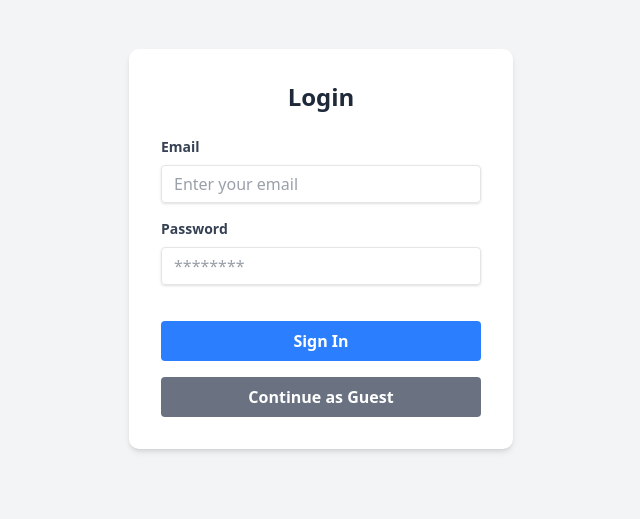
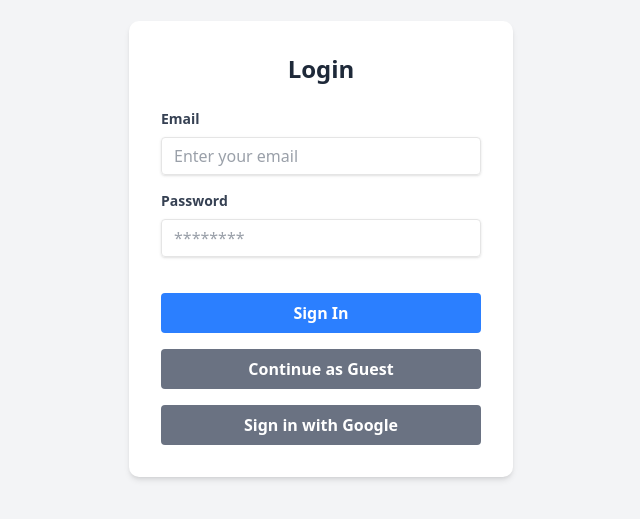
Before and after one commit to CS-472-Clothing-project/clothing-app, a React (Vite) app in the folder Frontend/MeasureLess/: page /login in a window 1280 px wide. Shown: the part 151-670 px from the top of the page, without its empty margins (319-959 px from the left). Built offline with nearby package versions, Linux system fonts and the light colour scheme; no server answers.

Commit message:
fixed navigation added google login

```diff
--- a/Frontend/MeasureLess/src/App.tsx
+++ b/Frontend/MeasureLess/src/App.tsx
@@ -63,7 +63,7 @@ function AppContent() {
         {/* If you rename files/paths, update routes here */}
         //Public Routes
         <Route path="/" element={<Home />} />
-          <Route path="/login" element={<LoggedInRoute><Login /></LoggedInRoute>} />
+          <Route path="/login" element={<Login />}></Route>
 
         //Protected Routes
         <Route path="/userInput" element={<ProtectedRoute><UserInput /></ProtectedRoute>} />
--- a/Frontend/MeasureLess/src/instructions.tsx
+++ b/Frontend/MeasureLess/src/instructions.tsx
@@ -91,7 +91,7 @@ export default function Instructions() {
           </ol>
           <div className="pt-3">
             {/* Link to the camera page */}
-            <a href="/takePicture.tsx" className="inline-block px-5 py-2 rounded-lg bg-foreground text-background">
+            <a href="/takePicture" className="inline-block px-5 py-2 rounded-lg bg-foreground text-background">
               Get Measured
             </a>
           </div>
--- a/Frontend/MeasureLess/src/login.tsx
+++ b/Frontend/MeasureLess/src/login.tsx
@@ -16,7 +16,7 @@ const LoginForm = () => {
         if(!isSigningIn){
             setIsSignIn(true);
             await doSignInWithEmailAndPassword(email, password);
-            navigate('/userInput');
+            navigate("/userInput");
         }
     };
     const onGuestLogin = async (e) => {
@@ -24,19 +24,20 @@ const LoginForm = () => {
         if(!isSigningIn){
             setIsSignIn(true);
             await doSignInAnonymously();
-            navigate('/userInput');
+            navigate("/userInput");
         }
     };
 
-    // const onGoogleSigIn = async (e){
-    //     e.preventDefault();
-    //     if(!isSigningIn){
-    //         setIsSignIn(true);
-    //         doSignInWithGoogle().catch(err =>{
-    //             setIsSignIn(false);
-    //         });
-    //     }
-    // };
+    const onGoogleSigIn = async (e) =>{
+        e.preventDefault();
+        if(!isSigningIn){
+            setIsSignIn(true);
+            doSignInWithGoogle().catch(err =>{
+                setIsSignIn(false);
+            });
+            navigate("/userInput");
+        }
+    };
 
     return (
         <div className="min-h-screen flex items-center justify-center bg-gray-100">
@@ -89,6 +90,15 @@ const LoginForm = () => {
                         {isSigningIn ? 'Signing In...' : 'Continue as Guest'}
                     </button>
                 </div>
+                <div className="mt-4">
+                    <button
+                        onClick={onGoogleSigIn}
+                        disabled={isSigningIn}
+                        className="bg-gray-500 hover:bg-gray-700 text-white font-bold py-2 px-4 rounded focus:outline-none focus:shadow-outline w-full disabled:opacity-50"
+                    >
+                        {isSigningIn ? 'Signing In...' : 'Sign in with Google'}
+                    </button>
+                </div>
             </div>
         </div>
     );
```
